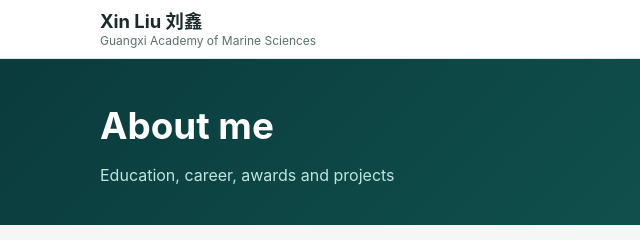
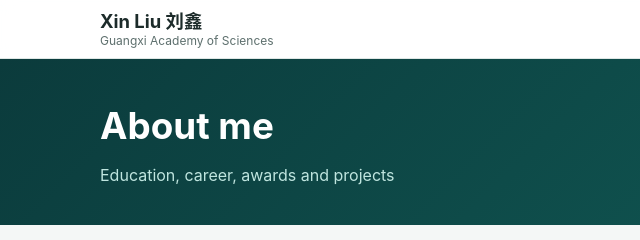
Before and after one commit to liuxinrk/liuxinrk.github.io, a plain HTML site: page about.html in a window 1280 px wide. Shown: the top 240 px of the page, 0-640 px from the left. Drawn offline with Linux system fonts and the light colour scheme.

Commit message:
Header affiliation: Guangxi Academy of Sciences

```diff
--- a/about.html
+++ b/about.html
@@ -12,7 +12,7 @@
   <header class="site-header">
     <a class="brand" href="index.html">
       <span class="brand-name">Xin Liu <span class="cjk">刘鑫</span></span>
-      <span class="brand-sub">Guangxi Academy of Marine Sciences</span>
+      <span class="brand-sub">Guangxi Academy of Sciences</span>
     </a>
     <nav class="site-nav" aria-label="Main">
       <a href="index.html">Home</a>
```
Also changed, not shown: blog.html (+1 -1 lines), index.html (+1 -1 lines), presentations.html (+1 -1 lines), publications.html (+1 -1 lines).
